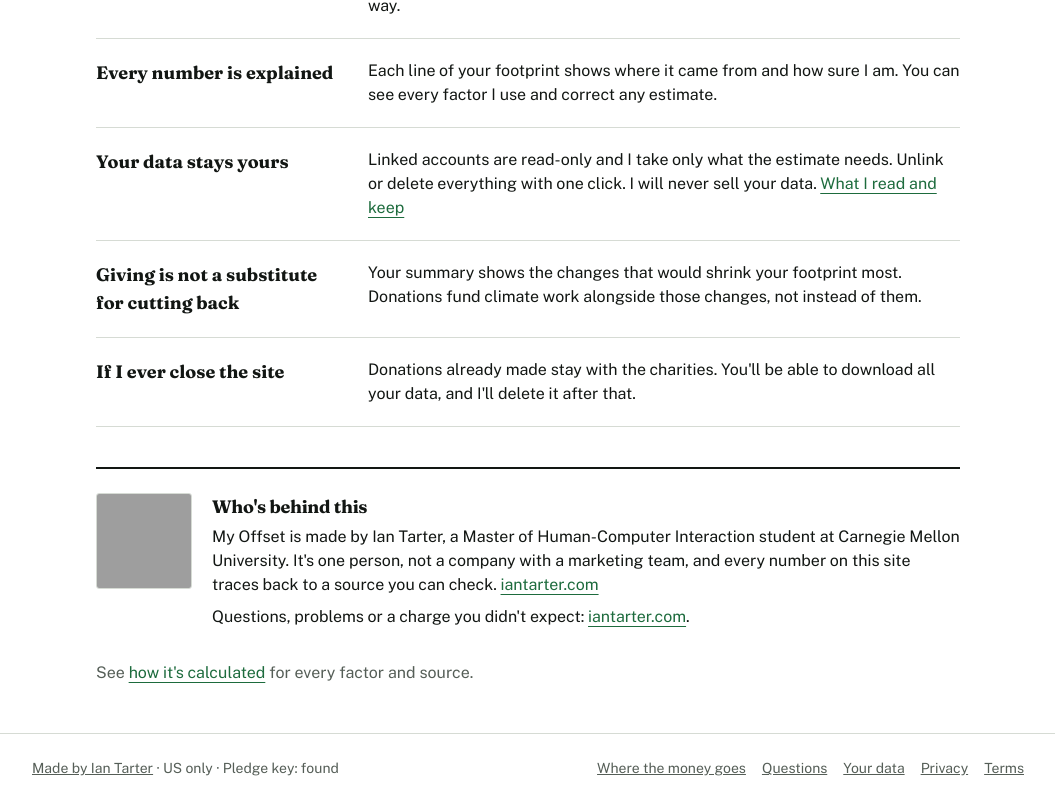
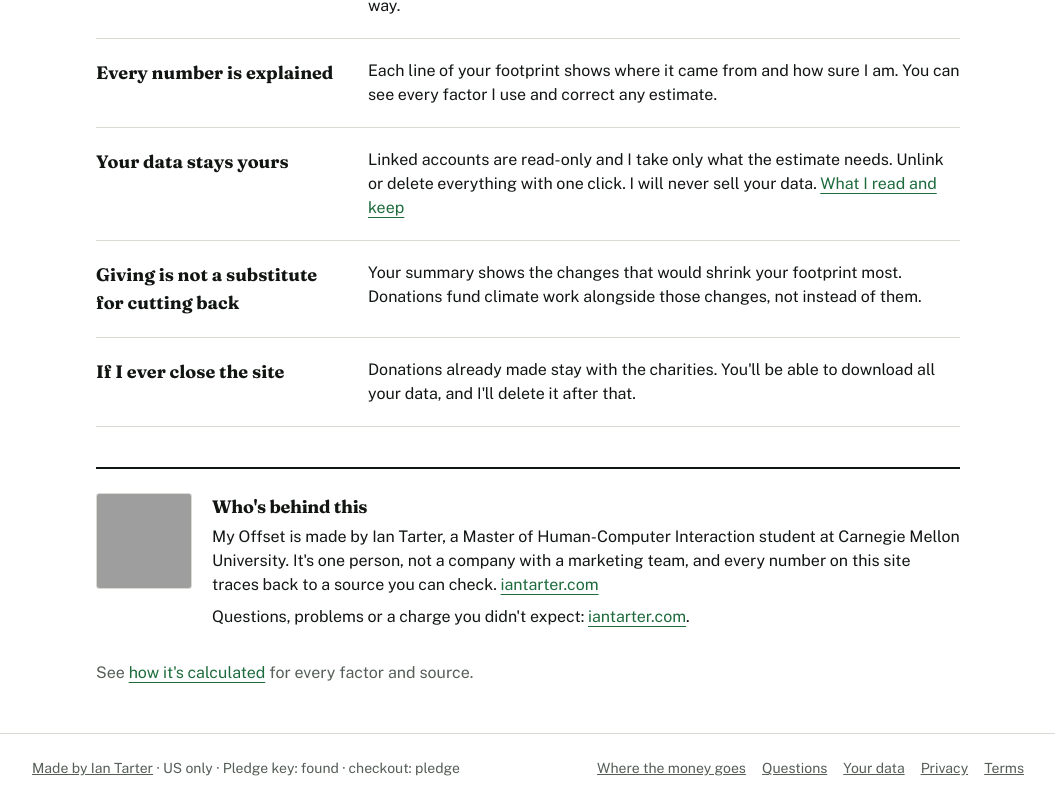
Before and after one commit to tarter-ian/offset-website, a Next.js app: page /promises in a window 1280 px wide. Shown: the part 665-1467 px from the top of the page, without its empty margins (112-1167 px from the left). Built offline with nearby package versions, Linux system fonts and the light colour scheme; no server answers; grey boxes are pictures that could not be loaded.

Commit message:
Test only: also show which checkout the build uses
Co-Authored-By: Claude Opus 5.5 (1M context) <noreply@anthropic.com>
Claude-Session: https://claude.ai/code/session_01HhYHrMdnX6jGVKKko2aYaA

```diff
--- a/src/app/layout.tsx
+++ b/src/app/layout.tsx
@@ -1,6 +1,7 @@
 import type { Metadata } from "next";
 import { Fraunces, IBM_Plex_Mono, Public_Sans } from "next/font/google";
 import Link from "next/link";
+import { PAYMENT_MODE } from "@/lib/payments";
 import { AccountNav } from "@/components/Account";
 import { FooterMoneyLink } from "@/components/FooterMoneyLink";
 import "./globals.css";
@@ -55,7 +56,7 @@ export default function RootLayout({ children }: Readonly<{ children: React.Reac
               </Link>
               {" · US only"}
               {/* TEST BRANCH ONLY: says whether the build saw the Pledge partner key, never its value. */}
-              {` · Pledge key: ${process.env.NEXT_PUBLIC_PLEDGE_PARTNER_KEY?.trim() ? "found" : "missing"}`}
+              {` · Pledge key: ${process.env.NEXT_PUBLIC_PLEDGE_PARTNER_KEY?.trim() ? "found" : "missing"} · checkout: ${PAYMENT_MODE}`}
             </span>
             <span className="flex flex-wrap gap-x-4 gap-y-1">
               <Link href="/method" className="underline hover:text-foreground sm:hidden">
```
